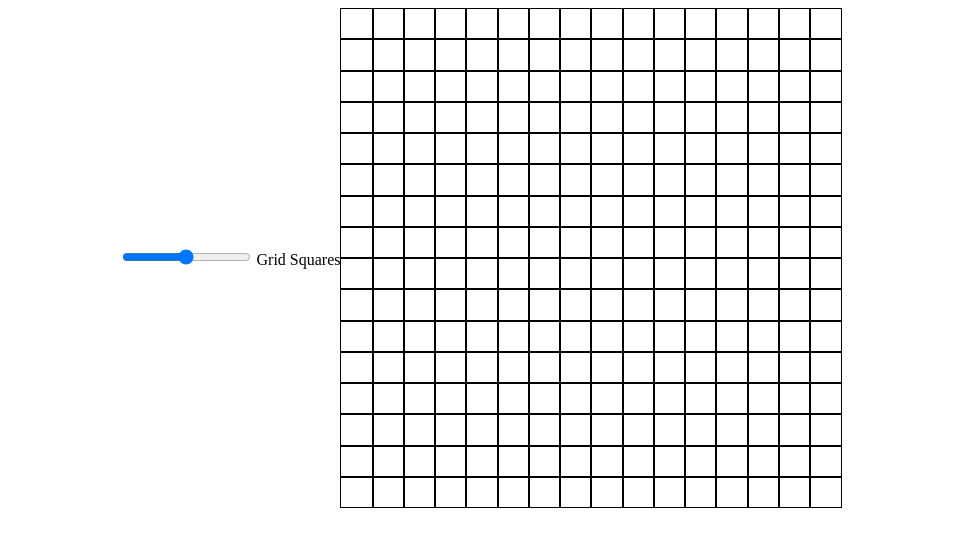
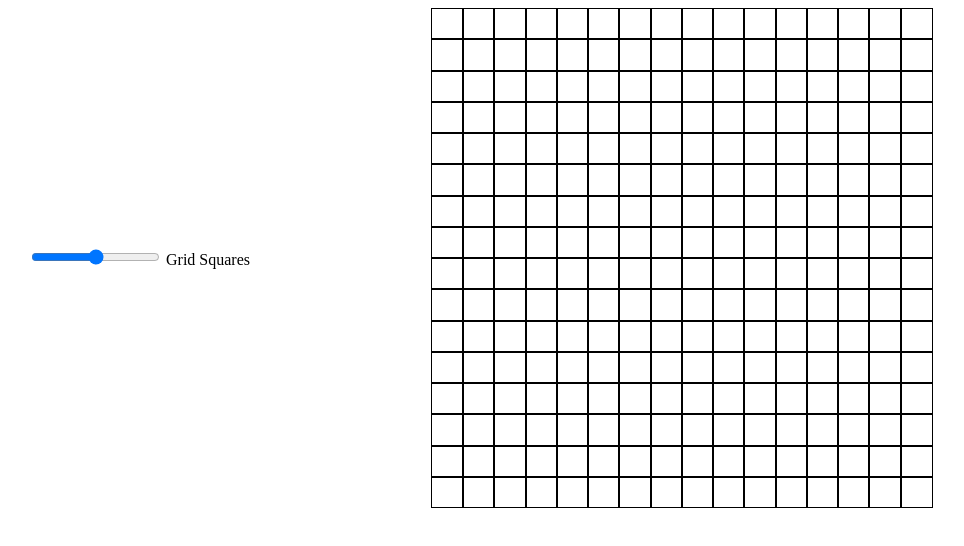
Before and after one commit to mbazzo1993/etch-a-sketch, a plain HTML site: page index.html in a window 1280 px wide. Shown: the whole page, without its empty margins (160-1124 px from the left). Drawn offline with Linux system fonts and the light colour scheme.

Commit message:
feat: adjust body styling to accommodate input

```diff
--- a/style.css
+++ b/style.css
@@ -4,7 +4,8 @@
 
 body {
     display: flex;
-    justify-content: center;
+    flex-direction: row;
+    justify-content: space-evenly;
     align-items: center;
 }
 
```
